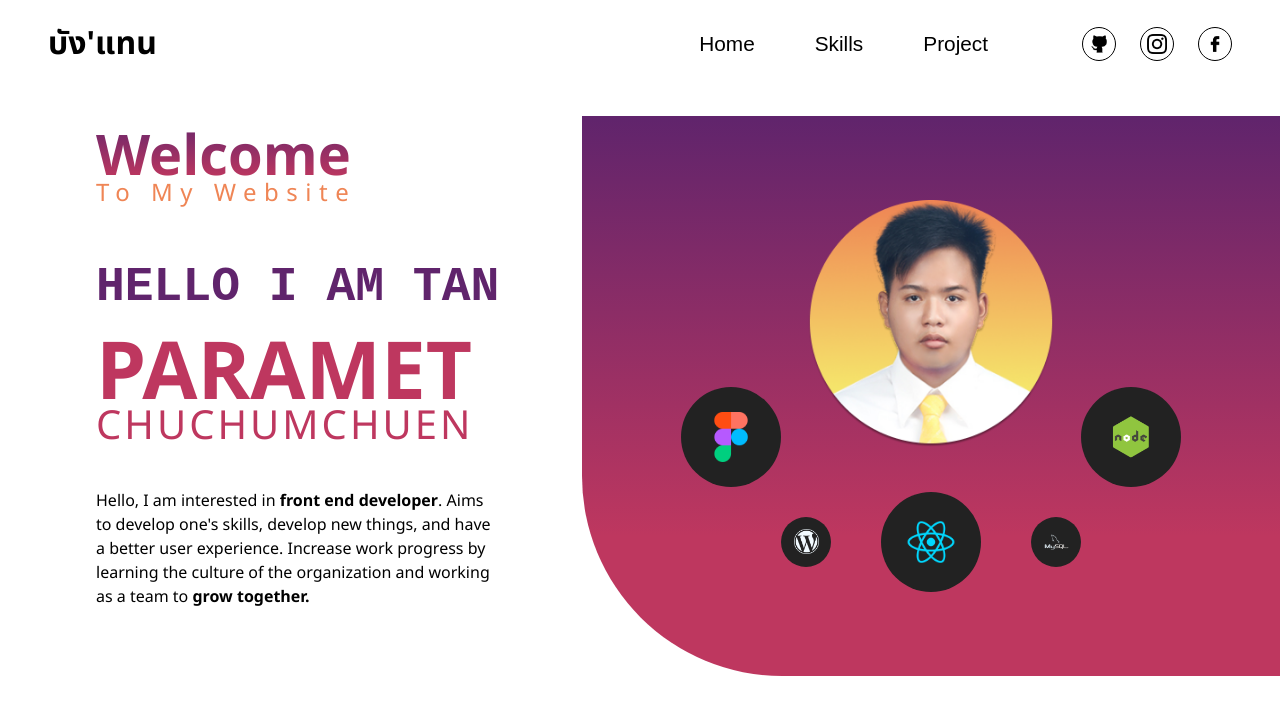
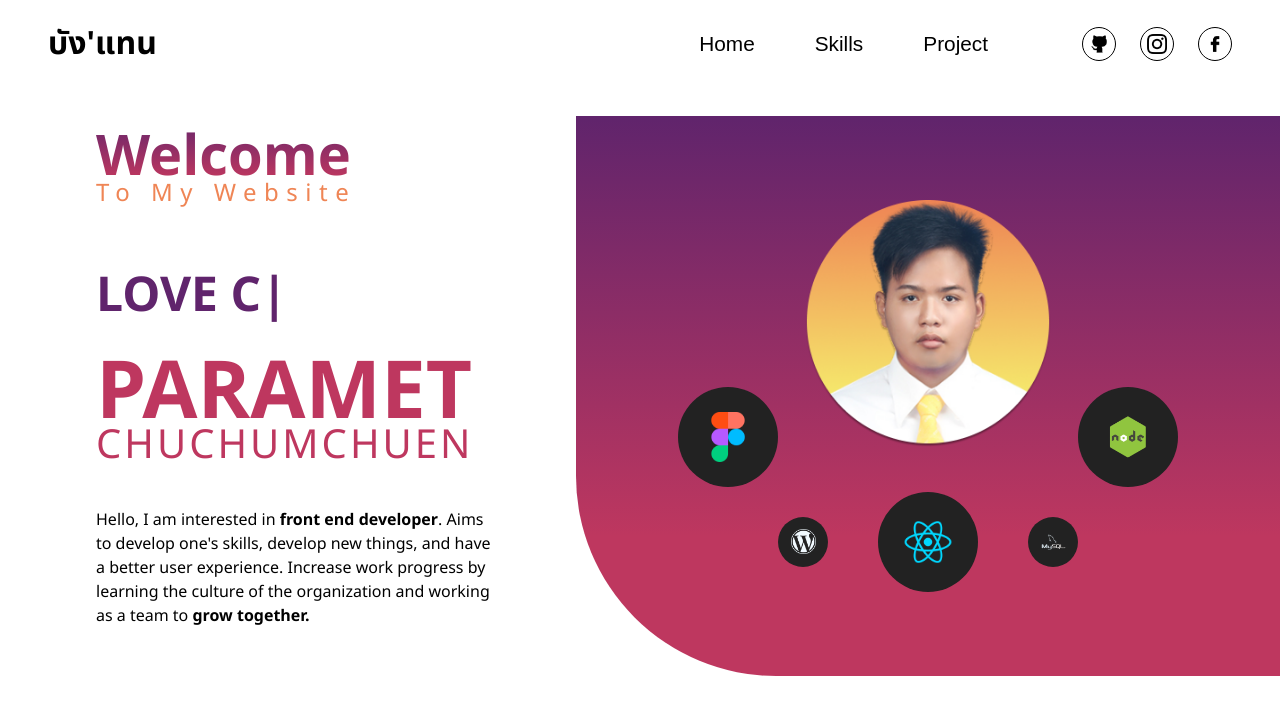
Before and after one commit to TAN-PARAMET/MY-Portfolio-Website, a React (Create React App) app: page / in a window 1280 px wide. Shown: the top 714 px of the page. Built offline with nearby package versions, Linux system fonts and the light colour scheme.

Commit message:
add  typed.js

```diff
--- a/package.json
+++ b/package.json
@@ -9,6 +9,7 @@
     "react": "^18.2.0",
     "react-dom": "^18.2.0",
     "react-scripts": "5.0.1",
+    "typed.js": "^2.0.16",
     "web-vitals": "^2.1.4"
   },
   "scripts": {
--- a/src/components/Introduction.js
+++ b/src/components/Introduction.js
@@ -5,10 +5,34 @@ import node_js from "../assets/images/node_js.png";
 import reacticon from "../assets/images/reacticon.png";
 import sql from "../assets/images/sql.png";
 import wordpress from "../assets/images/wordpress.png";
+import Typed from 'typed.js';
+import React from 'react';
+
+function Introduction() {
+
+  const el = React.useRef(null);
+
+  React.useEffect(() => {
+    const typed = new Typed(el.current, {
+      strings: ['HELLO I AM  TAN', 'LOVE CODEING','AND CAT'],
+      typeSpeed: 100,
+      backSpeed: 100,
+      loop: true
+
+    });
+
+    return () => {
+      // Destroy Typed instance during cleanup to stop animation
+      typed.destroy();
+    };
+  }, []);
 
 
 
-function Introduction() {
+
+
+
+
   return (
     <div className="container">
       <div className="text-title">
@@ -17,7 +41,7 @@ function Introduction() {
           <p className="color-yellow">To My Website</p>
         </div>
         <div className="text-name">
-          <h1 className="color-puple typing-demo">HELLO I AM TAN</h1>
+          <h1 className="color-puple "><span ref={el} /> </h1>
           <b className="color-pink">PARAMET</b>
           <p className="color-pink">CHUCHUMCHUEN</p>
         </div>
@@ -43,10 +67,10 @@ function Introduction() {
             }}
             className="two-circle flex-center"
           >
-            <div className="big-circle background-black circles  flex-center">
+            <div className="big-circle background-black circles  flex-center scaleUp">
               <img width={"50px"} src={figma} />
             </div>
-            <div className="big-circle background-black circles flex-center">
+            <div className="big-circle background-black circles flex-center scaleUp">
               <img width={"50px"} src={node_js} />
             </div>
           </div>
@@ -56,17 +80,17 @@ function Introduction() {
               width: "300px",
               marginTop: "5px",
             }}
-            className="three-circles flex-center"
+            className="three-circles flex-center "
           >
-            <div className="mini-circle background-black  flex-center">
+            <div className="mini-circle background-black  flex-center scaleUp">
               <img width={"25px"} src={wordpress} />
             </div>
 
-            <div className="big-circle background-black circles flex-center">
+            <div className="big-circle background-black circles flex-center scaleUp">
               <img width={"50px"} src={reacticon} />
             </div>
 
-            <div className="mini-circle background-black  flex-center">
+            <div className="mini-circle background-black  flex-center scaleUp">
               <img width={"25px"} src={sql} />
             </div>
           </div>
--- a/src/components/style/Introduction.css
+++ b/src/components/style/Introduction.css
@@ -55,24 +55,15 @@ border-bottom-left-radius: 200px;
 
 }
 
-.typing-demo {
-  width: 14ch;
-  animation: typing 2s steps(14), blink .5s step-end infinite alternate;
-  white-space: nowrap;
-  overflow: hidden;
-  border-right: 3px solid;
-  font-family: monospace;
-  font-size: 2em;
+
+
+.scaleUp{
+  transition: transform 0.65s;
 }
 
-@keyframes typing {
-  from {
-    width: 0
-  }
+.scaleUp:hover{
+
+  transform: scale(1.35);
+
+
 }
-
-@keyframes blink {
-  50% {
-    border-color: transparent
-  }
-}
```
Also changed, not shown: 1 other file (tests, documents, lock files or other folders).
